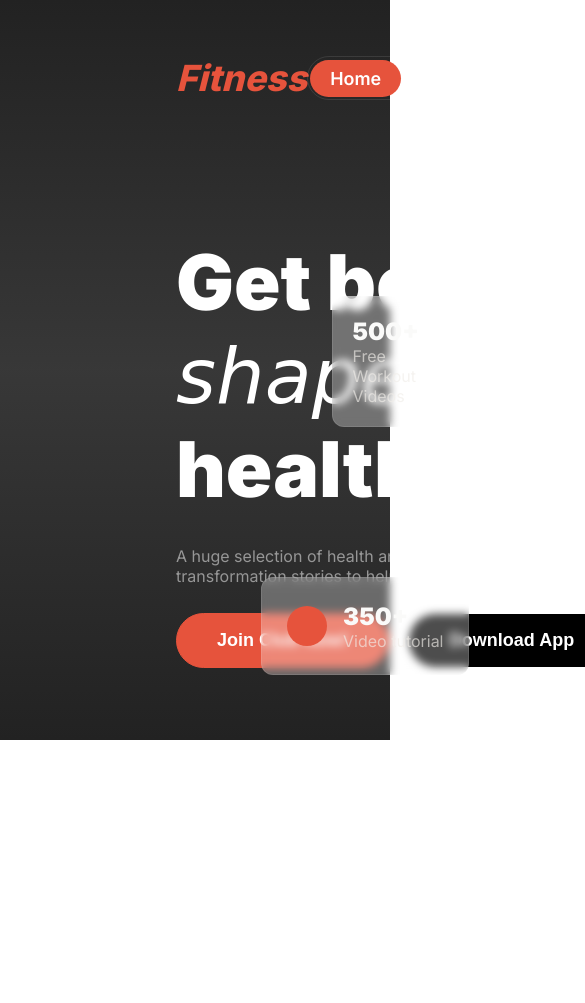
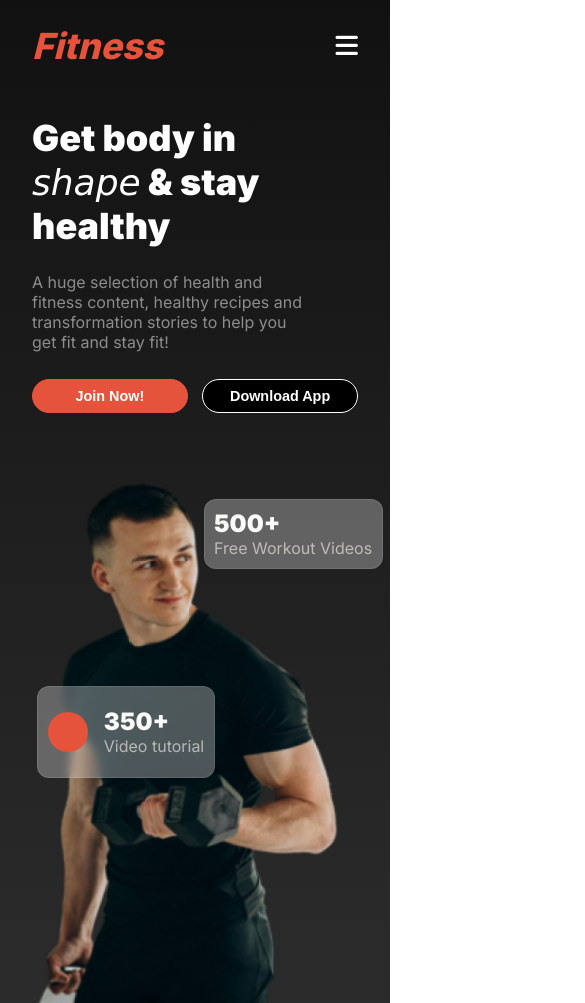
Before and after one commit to mehsam1999/my-second-assignment, a plain HTML site: page index.html in a window 390 px wide. Shown: the top 1003 px of the page, 585 px wide, since content can reach past the window. Before the commit the page ends 900 px from the top, so only its background shows below. Drawn offline with Linux system fonts and the light colour scheme.

Commit message:
added responsive mobile view for navbar and banner section

```diff
--- a/index.html
+++ b/index.html
@@ -5,6 +5,7 @@
     <meta name="viewport" content="width=device-width, initial-scale=1.0">
     <title>Fitness Landing Page</title>
     <link rel="stylesheet" href="styles/fitness.css">
+    <script src="https://kit.fontawesome.com/b4570e01d2.js" crossorigin="anonymous"></script>
 </head>
 <body>
     <header class="banner-container">
@@ -18,13 +19,16 @@
                 <p>Contact</p>
                 <p style="margin: 0 1.3rem;">About</p>
             </div>
+            <div class="hamburger" style="color: white;">
+                <i class="fa-solid fa-bars"></i>
+            </div>
         </nav>
         <section class="banner-content">
             <div class="banner-titles">
                 <h3>Get body in <span id="shape">shape</span> & stay healthy</h3>
                 <p>A huge selection of health and fitness content, healthy recipes and transformation stories to help you get fit and stay fit!</p>
-                <div>
-                    <button class="btn-primary">Join Club Now!</button>
+                <div class="btn-banner">
+                    <button class="btn-primary">Join Now!</button>
                     <button class="btn-primary" style="background-color: black; border: 1px solid white;">Download App</button>
                 </div>
             </div>
--- a/styles/fitness.css
+++ b/styles/fitness.css
@@ -10,11 +10,8 @@ body{
 .banner-container{
     position: relative;
     width: 100%;
-    background-image: linear-gradient(180deg, rgba(34, 34, 34, 1), rgba(34, 34, 34, 0.9) 50%, rgba(34, 34, 34, 1) 100%);
-    background-position: center;
-    background-size: cover;
+    background-image: linear-gradient(180.00deg, rgb(17, 17, 17),rgba(119, 119, 119, 0) 900%);
     margin-bottom: 10rem;
-
 }
 .navbar-content{
     display: flex;
@@ -56,9 +53,7 @@ body{
     justify-content: space-between;
     margin: 0 11rem;
 }
-.banner-titles{
-    margin-top: 5rem;
-}
+
 .banner-titles h3{
     width: 520px;
     height: 282px;
@@ -66,6 +61,7 @@ body{
     font-size: 4.8rem;
     font-weight: 900;
     margin-bottom: 1.75rem;
+    margin-top: 3rem;
 }
 #shape{
     font-family: 'Brush Script MT', cursive;
@@ -74,20 +70,30 @@ body{
     line-height: 120%;
 }
 .banner-titles p{
-    width: 520px;
+    width: 500px;
     color: rgba(255, 255, 255, 0.5);
 }
-
+.btn-banner{
+    display: flex;
+    gap: 0.9rem;
+}
 .btn-primary{
     margin-top: 1.7rem;
     padding: 1rem 2.5rem;
-    margin-right: 0.9rem;
     border-radius: 2.6rem;
     border: 1px solid rgb(230, 83, 60);
     color: white;
     font-size: 1.125rem;
     font-weight: 600;
     background-color: rgb(230, 83, 60);
+}
+.banner-img{
+    width: 349px;
+    height: 580px;
+}
+.banner-img img{
+    width: 100%;
+    height: 100%;
 }
 .banner-video-tutorial{
     display: flex;
@@ -98,8 +104,8 @@ body{
     background: rgba(255, 255, 255, 0.3);
     backdrop-filter: blur(4px);
     gap: 1rem;
-    width: 206px;
-    height: 96px;
+    width: 200px;
+    height: 90px;
     position: absolute;
     top: 78%;
     left: 67%;
@@ -120,5 +126,75 @@ body{
     border: 1px solid rgba(255, 255, 255, 0.1);
     background: rgba(255, 255, 255, 0.3);
     backdrop-filter: blur(4px);
-    padding: 1.25rem;
+    padding: 1rem;
 }
+.hamburger{
+    display: none;
+}
+/* responsive view for mobile devices */
+@media screen and (max-width: 576px) {
+    .navbar{
+        display: none;
+    }
+    .hamburger{
+        display: block;
+    }
+    .hamburger i{
+        font-size: 1.6rem;
+    }
+    .navbar-content{
+        display: flex;
+        justify-content: space-between;
+        align-items: center;
+        padding: 1.5rem 2rem;
+    }
+    .banner-content{
+        display: flex;
+        flex-direction: column;
+        margin: 0 2rem;
+    }
+    .banner-titles h3{
+        width: 70%;
+        height: 50%;
+        font-size: 2.25rem;
+        font-weight: 900;
+        margin-bottom: 1.5rem;
+        margin-top: 1.5rem;
+    }
+    .banner-titles p{
+        width: 85%;
+        font-size: 1rem;
+    }
+    .btn-primary{
+        width: 50%;
+        padding: 0.5rem 1.25rem;
+        font-size: 0.9rem;
+        margin-bottom: 3rem;
+    }
+    .banner-img{
+        width: 100%;
+        height: 100%;
+
+    }
+    .banner-video-tutorial{
+        width: 45%;
+        margin-left: -14rem;
+        margin-top: -6.25rem;
+    }
+    .banner-workout-video{
+        margin-left: -8rem;
+        margin-top: 6rem;
+        padding: 0.6rem;
+    }
+    .banner-video-tutorial,.banner-workout-video h3{
+        font-size: 1rem;
+    }
+    .banner-video-tutorial p{
+        font-size: 0.5rem;
+    }
+    .banner-workout-video p{
+        font-size: 0.1rem;
+    }
+
+
+}
```
